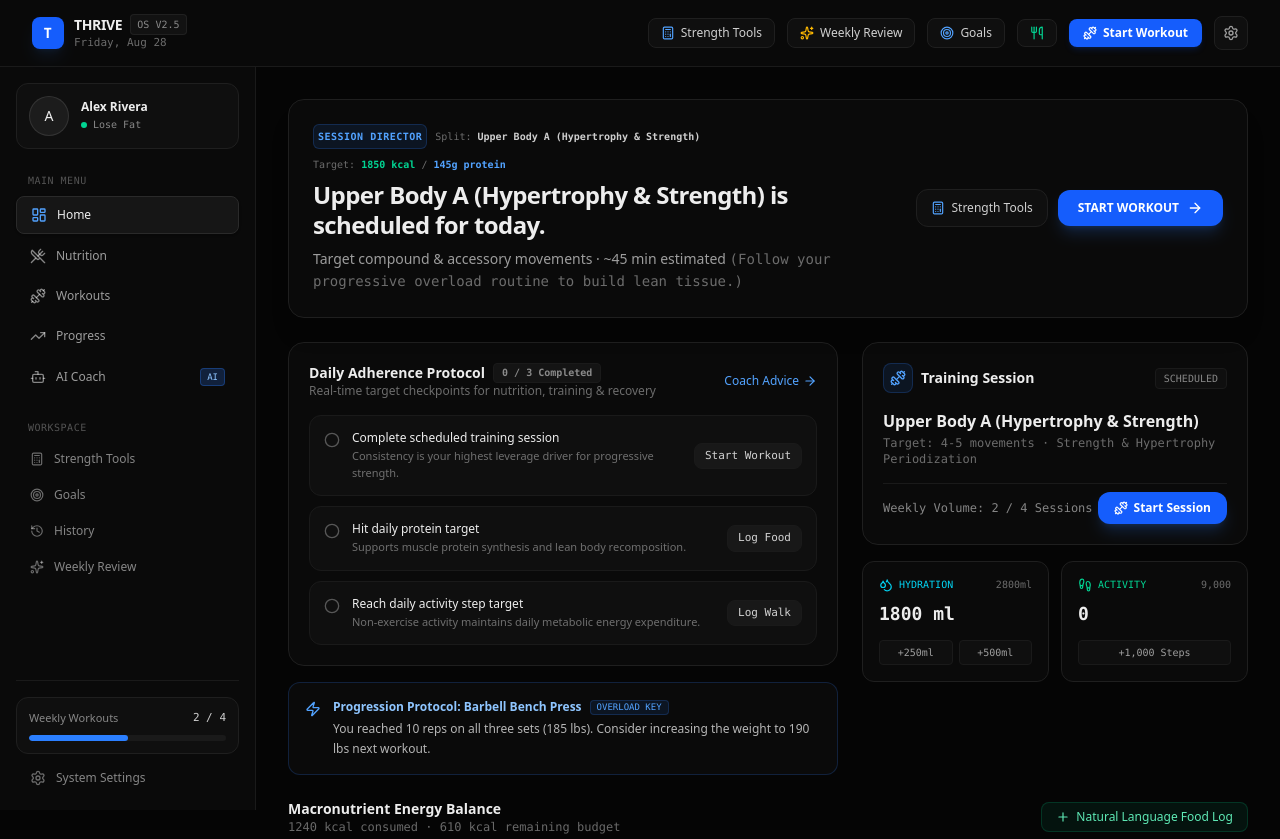
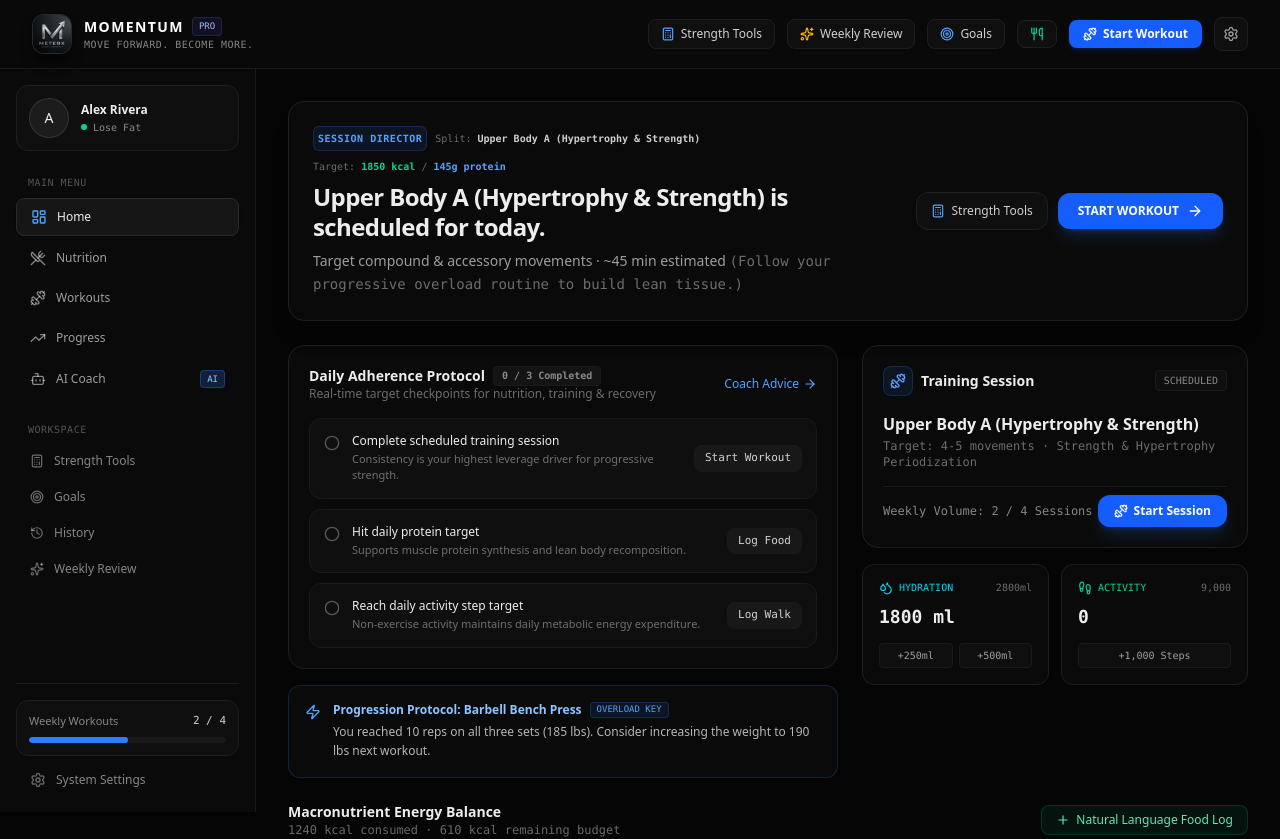
Before and after one commit to cjm7v45ccr-blip/Weight-Coach, a React (Vite) app: page / in a window 1280 px wide. Shown: the top 839 px of the page. Built offline with nearby package versions, Linux system fonts and the light colour scheme.

Commit message:
refactor: rebrand application to Momentum
Update application name, UI elements, and system prompts to reflect the new identity, "Momentum".

```diff
--- a/metadata.json
+++ b/metadata.json
@@ -1,5 +1,5 @@
 {
-  "name": "Thrive — AI Fitness & Nutrition OS",
+  "name": "Momentum — AI Fitness & Nutrition OS",
   "description": "An intelligent personal fitness operating system that turns data into actionable decisions with smart nutrition parsing, progressive workout logging, and an AI coach.",
   "requestFramePermissions": [],
   "majorCapabilities": ["MAJOR_CAPABILITY_SERVER_SIDE_GEMINI_API"]
--- a/server.ts
+++ b/server.ts
@@ -275,7 +275,7 @@ function generateContextualCoachReply(message: string, userContext: any): { cont
 
     actions.push({
       type: "log_weight",
-      payload: { weight: numWeight, date: dateStr, notes: "Logged via Thrive AI Coach" },
+      payload: { weight: numWeight, date: dateStr, notes: "Logged via Momentum AI Coach" },
       description: `Logged weight: ${numWeight} ${userContext?.unit || "lbs"} for ${dateStr}`,
     });
 
@@ -403,7 +403,7 @@ app.post("/api/ai/coach", async (req: Request, res: Response) => {
   }
 
   try {
-    const systemPrompt = `You are Thrive AI, an elite, science-grounded AI Fitness & Nutrition Operating System and Coach with FULL CONTROL to view, update, add, and remove the user's data and logs in the Thrive app.
+    const systemPrompt = `You are Momentum AI, an elite, science-grounded AI Fitness & Nutrition Operating System and Coach with FULL CONTROL to view, update, add, and remove the user's data and logs in the Momentum app.
 
 CORE PHILOSOPHY:
 - "Don't just show the user data. Tell them what to do next, or execute changes directly for them."
--- a/src/components/common/Header.tsx
+++ b/src/components/common/Header.tsx
@@ -1,6 +1,7 @@
 import React from "react";
 import { Sparkles, Settings, Dumbbell, Utensils, Target, Flame, RotateCcw, Calculator } from "lucide-react";
 import { useFitness } from "../../context/FitnessContext";
+import momentumLogo from "../../assets/images/momentum_logo_1787885888279.jpg";
 
 interface HeaderProps {
   onOpenSettings: () => void;
@@ -28,18 +29,18 @@ export const Header: React.FC<HeaderProps> = ({
   return (
     <header className="sticky top-0 z-30 w-full bg-[#0a0a0a]/90 backdrop-blur-xl border-b border-[#1a1a1a] px-4 md:px-8 py-3.5 flex items-center justify-between transition-all">
       <div className="flex items-center gap-3">
-        <div className="flex items-center gap-2.5">
-          <div className="w-8 h-8 rounded-lg bg-blue-600 flex items-center justify-center shadow-lg shadow-blue-500/10">
-            <span className="font-mono font-bold text-white text-sm tracking-wider">T</span>
+        <div className="flex items-center gap-3">
+          <div className="w-10 h-10 rounded-xl overflow-hidden border border-white/10 shadow-lg shadow-black/40 flex-shrink-0 bg-[#121212]">
+            <img src={momentumLogo} alt="Momentum Logo" className="w-full h-full object-cover" referrerPolicy="no-referrer" />
           </div>
           <div>
             <div className="flex items-center gap-2">
-              <span className="font-semibold text-sm tracking-tight text-[#ededed]">THRIVE</span>
-              <span className="text-[10px] uppercase font-mono px-1.5 py-0.5 rounded bg-white/[0.04] text-white/50 border border-white/[0.06]">
-                OS v2.5
+              <span className="font-extrabold text-sm tracking-widest text-white">MOMENTUM</span>
+              <span className="text-[9px] uppercase font-mono px-1.5 py-0.5 rounded bg-indigo-500/10 text-indigo-300 border border-indigo-500/20">
+                PRO
               </span>
             </div>
-            <p className="text-[11px] text-white/40 font-mono hidden sm:block">{formattedDate}</p>
+            <p className="text-[10px] text-white/50 tracking-wider font-mono">MOVE FORWARD. BECOME MORE.</p>
           </div>
         </div>
       </div>
--- a/src/components/onboarding/OnboardingModal.tsx
+++ b/src/components/onboarding/OnboardingModal.tsx
@@ -83,7 +83,7 @@ export const OnboardingModal: React.FC = () => {
           <div className="w-12 h-12 rounded-2xl bg-blue-600 flex items-center justify-center mx-auto shadow-lg shadow-blue-500/20">
             <Sparkles className="w-6 h-6 text-white" />
           </div>
-          <h2 className="text-xl font-bold text-[#ededed]">Welcome to Thrive OS</h2>
+          <h2 className="text-xl font-bold text-[#ededed]">Welcome to Momentum OS</h2>
           <p className="text-xs text-white/50">
             Let's configure your personal fitness operating system for optimal precision.
           </p>
--- a/src/components/tools/StrengthToolsModal.tsx
+++ b/src/components/tools/StrengthToolsModal.tsx
@@ -468,7 +468,7 @@ export const StrengthToolsModal: React.FC<StrengthToolsModalProps> = ({
 
         {/* Footer */}
         <div className="px-6 py-3.5 border-t border-[#1a1a1a] bg-[#0c0c0c] flex items-center justify-between text-xs text-white/50 font-mono">
-          <span>Thrive Athletic Science Engine</span>
+          <span>Momentum Athletic Science Engine</span>
           <button
             onClick={onClose}
             className="px-4 py-1.5 rounded-lg bg-white/[0.06] hover:bg-white/[0.1] text-white text-xs font-medium transition-colors"
--- a/src/data/initialData.ts
+++ b/src/data/initialData.ts
@@ -510,7 +510,7 @@ export const initialAIChat: AICoachMessage[] = [
   {
     id: "msg-1",
     role: "assistant",
-    content: "Welcome to Thrive. I'm your dedicated fitness and nutrition coach. I monitor your training volume, recovery metrics, and macro distribution to give you direct, actionable recommendations.\n\nToday, you have **Upper Body A** scheduled. You've logged **1,240 / 1,850 kcal** and **98g / 145g protein** so far. What would you like to tackle first?",
+    content: "Welcome to Momentum. I'm your dedicated fitness and nutrition coach. I monitor your training volume, recovery metrics, and macro distribution to give you direct, actionable recommendations.\n\nToday, you have **Upper Body A** scheduled. You've logged **1,240 / 1,850 kcal** and **98g / 145g protein** so far. What would you like to tackle first?",
     timestamp: "2026-08-27T09:00:00.000Z",
     suggestions: [
       "What should I eat for my next meal?",
--- a/src/views/CoachView.tsx
+++ b/src/views/CoachView.tsx
@@ -72,7 +72,7 @@ export const CoachView: React.FC = () => {
             </div>
             <div>
               <div className="flex items-center gap-2">
-                <h2 className="text-sm font-bold text-[#ededed]">Thrive AI Coach</h2>
+                <h2 className="text-sm font-bold text-[#ededed]">Momentum AI Coach</h2>
                 <span className="text-[10px] font-mono px-2 py-0.5 rounded bg-blue-500/10 text-blue-400 border border-blue-500/20">
                   GEMINI 2.5 ACTIVE
                 </span>
--- /dev/null
+++ b/src/vite-env.d.ts
@@ -0,0 +1,11 @@
+/// <reference types="vite/client" />
+
+declare module "*.jpg" {
+  const value: string;
+  export default value;
+}
+
+declare module "*.png" {
+  const value: string;
+  export default value;
+}
```
Also changed, not shown: src/assets/images/momentum_logo_1787885888279.jpg (added).
